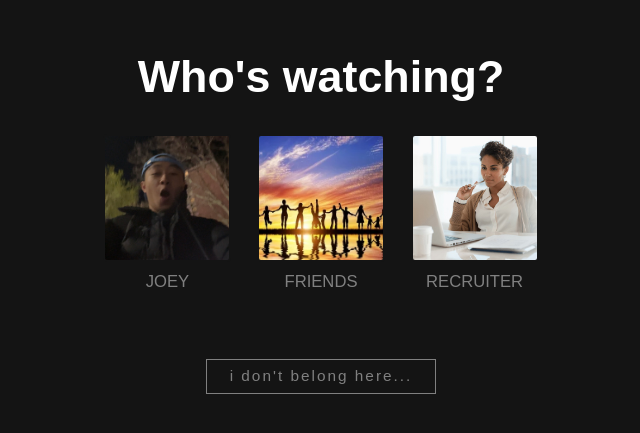
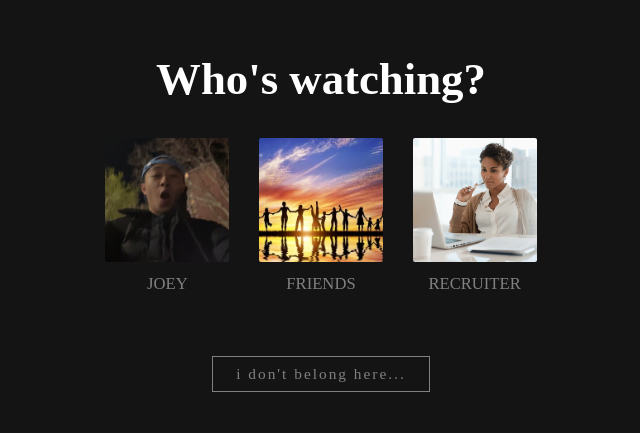
Before and after one commit to joeyhuang05/resume-website, a React (Vite) app: page / in a window 1280 px wide. Shown: the part 185-618 px from the top of the page, without its empty margins (319-959 px from the left). Built offline with nearby package versions, Linux system fonts and the light colour scheme; a web font is replaced by a local one.

Commit message:
fixed component errors

```diff
--- /dev/null
+++ b/src/components/header/header.css
@@ -0,0 +1,17 @@
+.header-container {
+    display: flex;
+    background: linear-gradient(to bottom, rgba(10, 10, 10, 1), transparent);
+    color: white;
+    position: fixed;
+    width: 100%;
+    height: 10%;
+}
+
+.joey-logo img {
+    width: 9w;
+    min-width: 50px;
+    height: auto;
+    margin-left: 3vw;
+    margin-right: 1.75vw;
+    margin-top: 1.4vw;
+}
--- /dev/null
+++ b/src/components/header/header.jsx
@@ -0,0 +1,23 @@
+import './header.css'
+import React from 'react'
+import JoeyLogo from '../../assets/joeynetflixlogo.png'
+import { useNavigate } from 'react-router-dom'
+
+function Header() {
+    const navigate = useNavigate()
+    const backHome = () => {
+        navigate('/')
+    }
+
+    return (
+        <div className='header-container'>
+            <a onClick={backHome} className='joey-logo'>
+                <img src={JoeyLogo} alt='JOEY HUANG'></img>
+            </a>
+        </div>
+    )
+}
+
+// declaring Header and calling it in NavPage causes errors
+
+export default Header
--- a/src/components/homebar/homebar.css
+++ b/src/components/homebar/homebar.css
@@ -6,7 +6,6 @@
     height: 100vh;
 
     inset: 0;
-    z-index: 100;
     position: absolute;
     text-align: center;
 }
--- a/src/components/homebar/homebar.jsx
+++ b/src/components/homebar/homebar.jsx
@@ -9,7 +9,6 @@ import JoeyNav from '../../assets/london-1440x709.jpg'
 import FriendsNav from '../../assets/poconos-1440x709.jpg'
 import RecruiterNav from '../../assets/grad-1440x709.jpg'
 
-// font formatting is wack when you click into site and go back
 function randomSE() {
     const urls = [
         "https://www.accoona.com",
--- a/src/pages/NavPage/NavPage.css
+++ b/src/pages/NavPage/NavPage.css
@@ -0,0 +1,13 @@
+@font-face {
+    font-family: 'Netflix Sans';
+    font-weight: 100;
+    font-display: swap;
+    src: url(https://assets.nflxext.com/ffe/siteui/fonts/netflix-sans/v3/NetflixSans_W_Th.woff2) format('woff2'), url(https://assets.nflxext.com/ffe/siteui/fonts/netflix-sans/v3/NetflixSans_W_Th.woff) format('woff')
+}
+
+body {
+    font-family: 'Netflix Sans';
+    font-size: clamp(7px, 0.9vw, 0.9vw);
+    line-height: 1.2;
+    user-select: none;
+}
--- a/src/pages/NavPage/NavPage.jsx
+++ b/src/pages/NavPage/NavPage.jsx
@@ -2,19 +2,19 @@ import React from 'react'
 import { Helmet } from 'react-helmet'
 import { useLocation } from 'react-router-dom'
 import './NavPage.css'
+import Header from '../../components/header/header'
 
 function NavPage() {
     const location = useLocation()
     const { name, icon, navBackground } = location.state || {}
 
-    console.log(location.state)
+    // console.log(location.state)
 
     return (
         <>
             <Helmet>
                 <title>Home</title>
             </Helmet>
-
             <div
                 style={{
                     backgroundImage: `url(${navBackground})`,
@@ -22,11 +22,13 @@ function NavPage() {
                     backgroundPosition: 'center',
                     height: '100vh',
                     position: 'fixed',
-                    inset: '0'
+                    inset: '0',
                 }}
             >
             </div>
+            <Header />
         </>
+
     )
 }
 
--- a/src/pages/ProfilePage/ProfilePage.css
+++ b/src/pages/ProfilePage/ProfilePage.css
@@ -20,11 +20,6 @@
     }
 }
 
-.fade-in {
-    opacity: 0;
-    animation: fadeIn 0.4s ease-in forwards;
-}
-
 body {
     -webkit-font-smoothing: antialiased;
     background-color: #141414;
@@ -33,6 +28,11 @@ body {
     user-select: none;
     cursor: default;
     line-height: 1.2;
+}
+
+.fade-in {
+    opacity: 0;
+    animation: fadeIn 0.4s ease-in forwards;
 }
 
 .profile:hover {
```
Also changed, not shown: vite.config.js.timestamp-1731968171894-6d63c2d5edbe9.mjs (added, +10 -0 lines), src/assets/joeynetflixlogo.png (renamed from src/assets/joeyhuangnetflixlogo.png).
